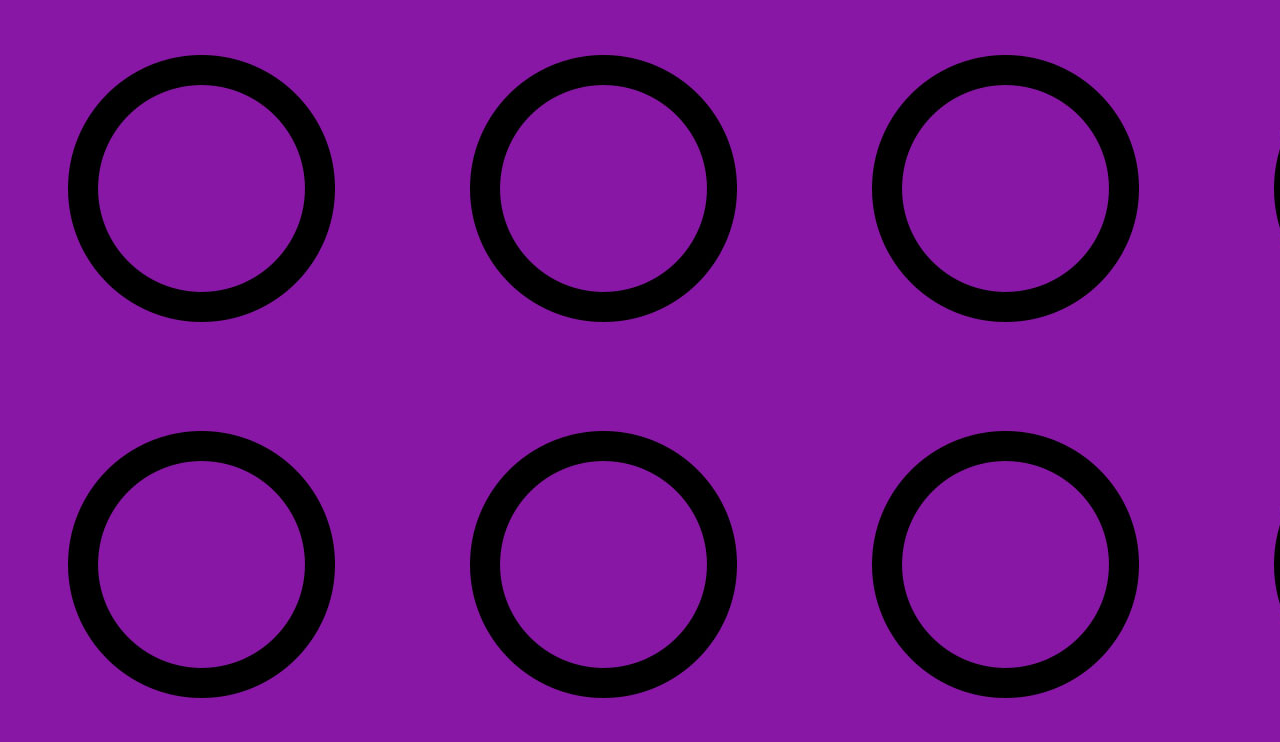
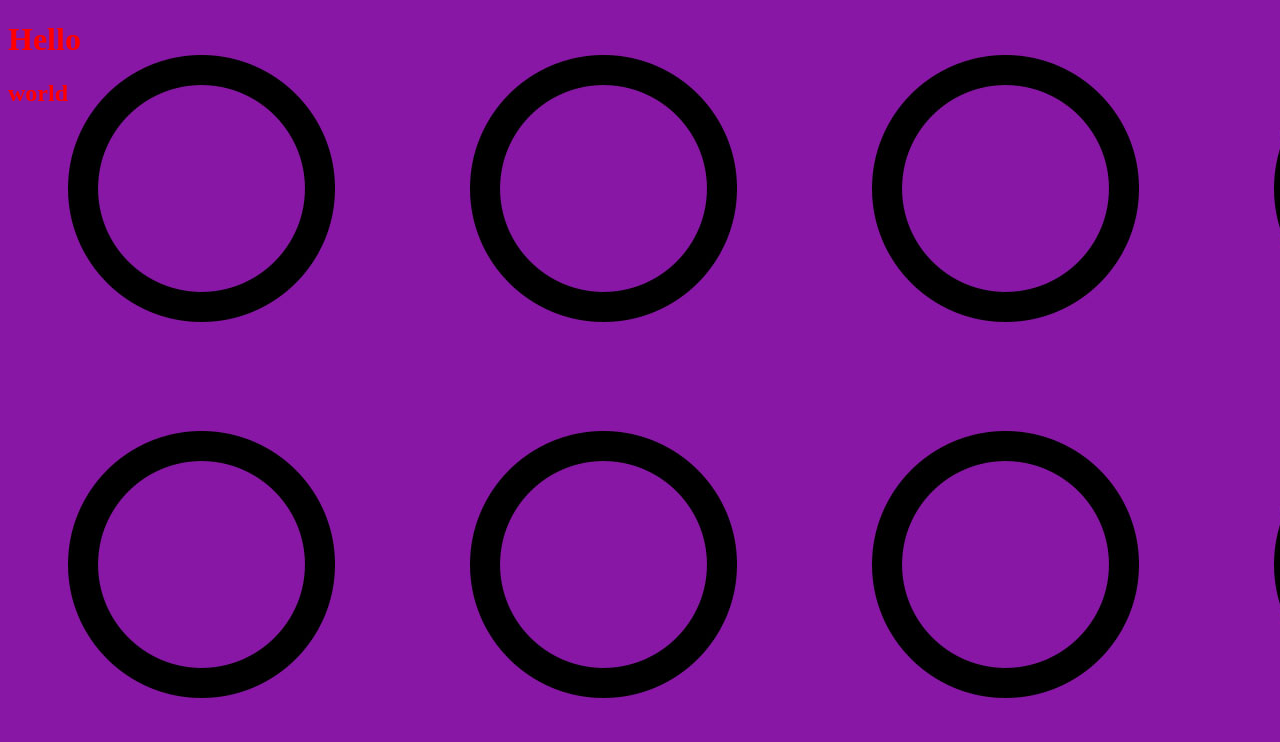
Before and after one commit to michfal/handicraft_landingpage_v1, a website built with webpack: page src/template/template.html in a window 1280 px wide. Built offline with nearby package versions, Linux system fonts and the light colour scheme.

Commit message:
dev server setup

```diff
--- a/package.json
+++ b/package.json
@@ -3,7 +3,9 @@
   "version": "1.0.0",
   "description": "landing page for handicraft website",
   "main": "index.js",
+
   "scripts": {
+    "start": "webpack-dev-server --mode development",
     "build": "webpack --config webpack.config.js"
   },
   "author": "",
@@ -23,6 +25,7 @@
     "sass": "^1.25.0",
     "sass-loader": "^8.0.2",
     "webpack": "^4.41.5",
-    "webpack-cli": "^3.3.10"
+    "webpack-cli": "^3.3.10",
+    "webpack-dev-server": "^3.10.3"
   }
 }
--- a/src/sass/style.scss
+++ b/src/sass/style.scss
@@ -1,3 +1,8 @@
 body {
     background-image: url('../images/Untitled-1.jpg');
   }
+
+
+h1, h2 {
+  color: red;
+}
--- a/src/template/template.html
+++ b/src/template/template.html
@@ -9,7 +9,8 @@
 </head>
 <body>
 
-
+<h1>Hello</h1>
+<h2>world</h2>
 
 
 
```
Also changed, not shown: 1 other file.
